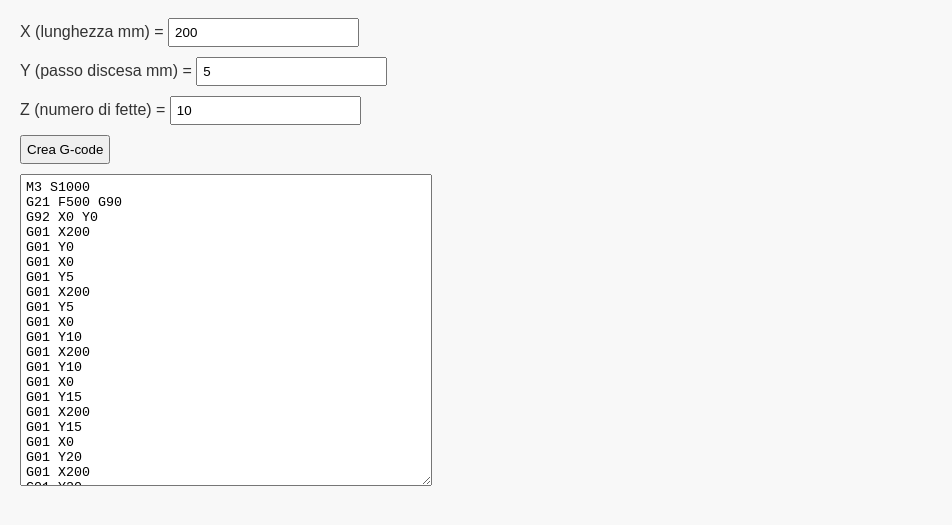
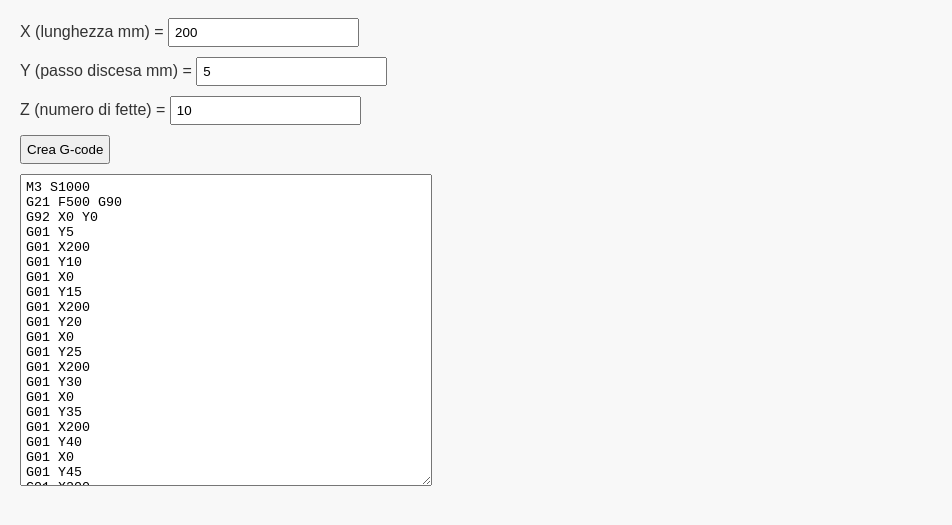
Before and after one commit to costycnc/affettare, a plain HTML site: page index.html in a window 1280 px wide. Both pictures are taken after a click on the button "Crea G-code". Shown: the part 101-626 px from the top of the page, without its empty margins (0-952 px from the left). Drawn offline with Linux system fonts and the light colour scheme.

Commit message:
Update index.html

```diff
--- a/index.html
+++ b/index.html
@@ -44,11 +44,11 @@
 
             let gcode = "M3 S1000\nG21 F500 G90\nG92 X0 Y0\n"; // setup iniziale
 
-            for (let i = 0; i < z; i++) {
+            for (let i = 1; i < z; i+=2) {
+                gcode += "G01 Y" + (i * y) + "\n"; // scende
                 gcode += "G01 X" + x + "\n";           // avanti
-                gcode += "G01 Y" + (i * y) + "\n"; // scende
+                gcode += "G01 Y" + ((i + 1) * y) + "\n"; // scende ancora
                 gcode += "G01 X0\n";                   // indietro
-                gcode += "G01 Y" + ((i + 1) * y) + "\n"; // scende ancora
             }
 
             document.getElementById('result').value = gcode;
```
